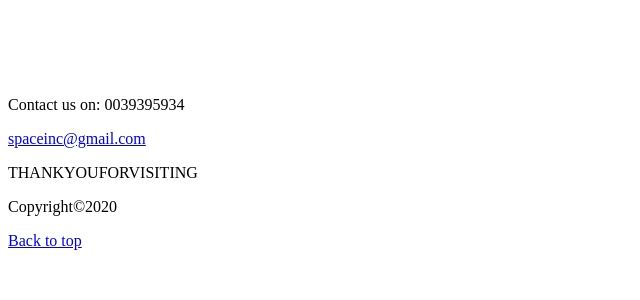
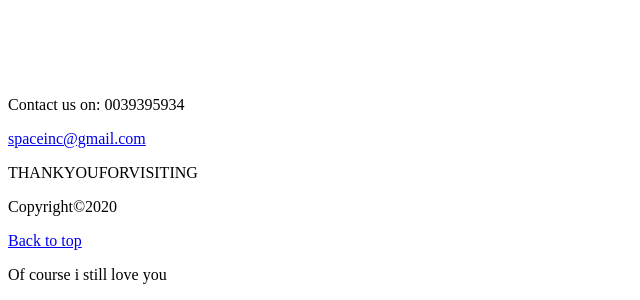
Before and after one commit to SpaceMan147/whydoesntitwork, a plain HTML site: page four.html in a window 1280 px wide. Shown: the part 2811-3111 px from the top of the page, without its empty margins (0-640 px from the left). Before the commit the page ends 3069 px from the top, so only its background shows below. Drawn offline with Linux system fonts and the light colour scheme.

Commit message:
Update four.html

```diff
--- a/four.html
+++ b/four.html
@@ -88,6 +88,8 @@
     <p>THANKYOUFORVISITING</p>
     <p>Copyright&copy;2020</p>
     <a href="#top">Back to top</a>
+    <p>Of course i still love you</p>
+
 
 
 </body>
```
